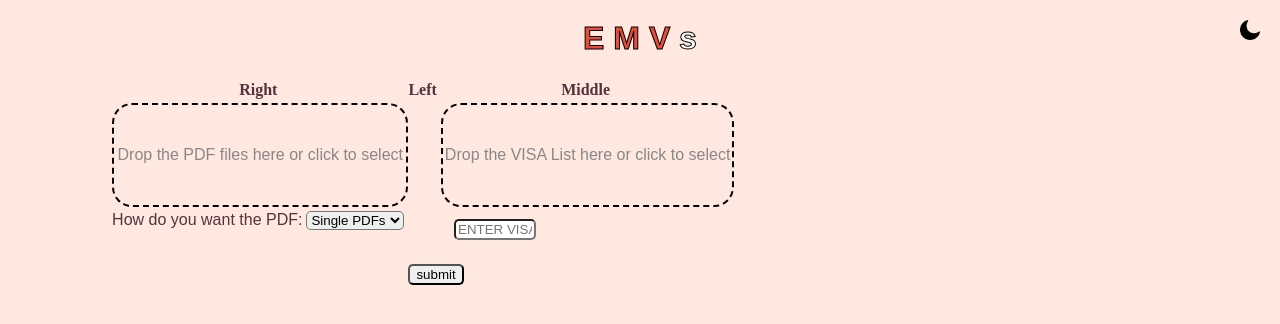
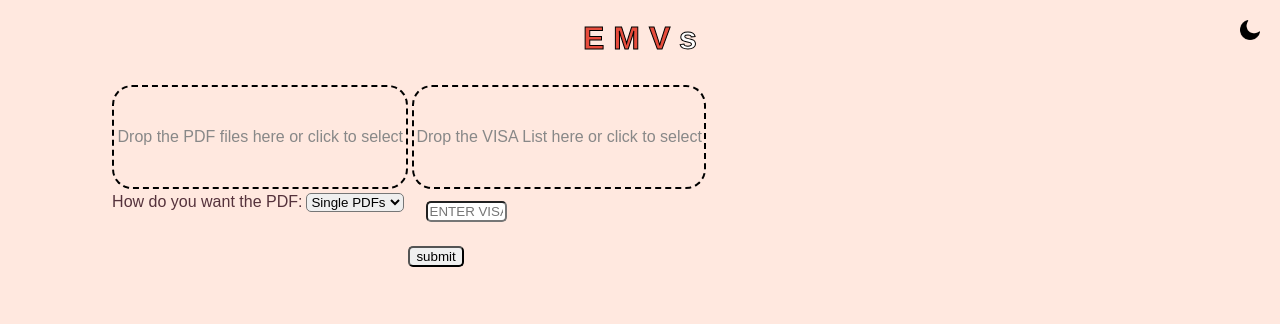
Before and after one commit to OPXBen/PDFStundenplanApplikation, a plain HTML site: page src/html/index.html in a window 1280 px wide. Drawn offline with Linux system fonts and the light colour scheme.

Commit message:
right left middle = gone

```diff
--- a/src/html/index.html
+++ b/src/html/index.html
@@ -43,9 +43,9 @@
         <div id="table">
         <table>
             <tr>
-                <th>Right</th>
-                <th>Left</th>
-                <th>Middle</th>
+                <th></th>
+                <th></th>
+                <th></th>
             </tr>
             <tr>
                 <td>        <div id="dropZonePDF">
```
